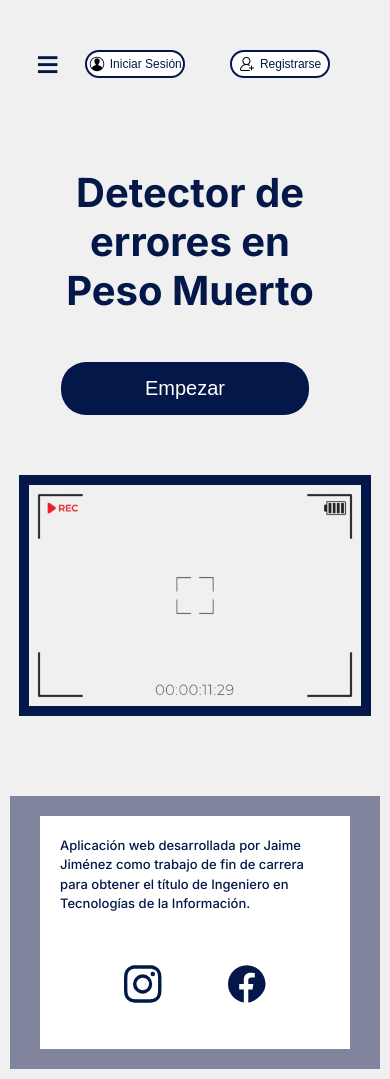
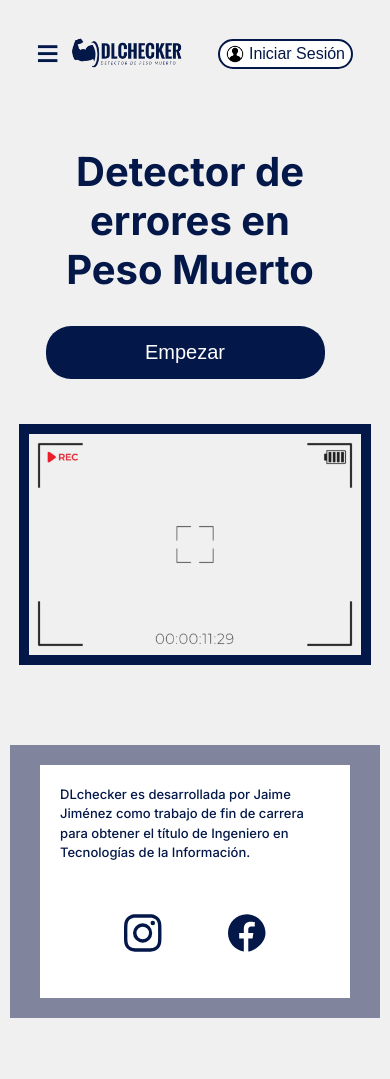
Before and after one commit to alexjmz2077/SistermaWeb_DetectorErroresPesoMuerto, a Django app: page / in a window 390 px wide. After the commit the page ends 1018 px from the top, so only its background shows below. Run offline with Django 5.2, Linux system fonts and the light colour scheme; some libraries are stand-ins or nearby versions.

Commit message:
version 1.4

```diff
--- a/tesis/static/css/estilo.css
+++ b/tesis/static/css/estilo.css
@@ -16,7 +16,26 @@
     flex-direction: column;
 }
 
+.logo {
+    width: 15%; /* Ajusta el tamaño según sea necesario */
+    height: auto;
+    margin-left: 10px; /* Espaciado entre el botón y la imagen */
+    vertical-align: middle; /* Alinear verticalmente con el botón */
+}
 
+#registerMessage {
+    margin-top: 10px;
+    font-size: 14px;
+}
+
+#registerMessage a {
+    color: #007bff;
+    text-decoration: none;
+}
+
+#registerMessage a:hover {
+    text-decoration: underline;
+}
 
 .sidebar {
     height: 100%; /* Full-height: always stays full-height */
@@ -311,9 +330,8 @@
 /* Botón Invertido Pequeño y Alineado a la Derecha */
 .auth-buttons {
     display: flex;
-    justify-content: flex-end;
-    gap: 10px;
-    margin-right: 10px;
+    justify-content: center; /* Centrar horizontalmente */
+    gap: 0; /* Eliminar cualquier espacio entre los botones */
 }
 
 .btn.inverted {
@@ -321,7 +339,7 @@
     color: #031749;
     border: 2px solid #031749;
     padding: 8px 5px;
-    font-size: 0.9rem;
+    font-size: 1rem;
     border-radius: 20px;
     cursor: pointer;
     transition: background-color 0.3s, color 0.3s;
@@ -409,9 +427,8 @@
 }
 
 .button-icon {
-    width: 25px; /* Ajusta el tamaño del ícono */
-    height: 25px; /* Mantén las proporciones */
-    margin-right: 8px; /* Espacio entre el ícono y el texto */
+    width: 20px; /* Ajusta el tamaño del ícono */
+    height: 20px; /* Mantén las proporciones */
     vertical-align: middle; /* Alinea el ícono verticalmente con el texto */
 }
 
@@ -437,7 +454,12 @@
         margin-top: 0; /* Eliminar margen superior */
         line-height: 1.2; /* Ajustar la altura de la línea */
     }
-
+    .logo {
+        width: 35%; /* Ajusta el tamaño según sea necesario */
+        height: auto;
+        margin-left: 5px; /* Espaciado entre el botón y la imagen */
+        vertical-align: middle; /* Alinear verticalmente con el botón */
+    }
     .menu {
         font-size: 2rem;
     }
@@ -445,7 +467,6 @@
     .auth-buttons {
         display: flex;
         align-items: center; /* Alinea verticalmente en el centro */
-        gap: 5px; /* Espacio entre el nombre y el botón */
     }
 
     .btn.inverted {
@@ -453,7 +474,7 @@
         align-items: center; /* Alinea ícono y texto en el centro verticalmente */
         justify-content: center; /* Centra ícono y texto horizontalmente */
         padding: 4px 8px; /* Ajusta el padding para que el botón no ocupe demasiado espacio */
-        font-size: 0.6rem; /* Un tamaño de fuente más pequeño */
+        font-size: 0.8rem; /* Un tamaño de fuente más pequeño */
         white-space: nowrap; /* Evita que el texto se rompa en dos líneas */
         max-width: 100%; /* Evita que el botón se desborde */
         box-sizing: border-box; /* Incluye el padding dentro del ancho del botón */
@@ -461,8 +482,8 @@
 
     .btn.inverted img {
         margin-right: 5px; /* Espacio entre el ícono y el texto */
-        width: 16px; /* Ajusta el tamaño del ícono */
-        height: 16px; /* Ajusta el tamaño del ícono */
+        width: 18px; /* Ajusta el tamaño del ícono */
+        height: 18px; /* Ajusta el tamaño del ícono */
     }
 
     img {
@@ -499,8 +520,9 @@
     }
 
     .btn {
-        width: 80%;
+        width: 90%;
         font-size: 1rem;
+        margin: 5px;
     }
 
     .titulos_btn {
@@ -577,7 +599,6 @@
 
     .auth-buttons {
         flex-direction: row;
-        gap: 15px;
     }
 
     .btn.inverted {
--- a/tesis/static/js/analisis.js
+++ b/tesis/static/js/analisis.js
@@ -376,7 +376,7 @@
             doc.setFont('helvetica', 'normal');
 
             // Ajuste de la longitud del texto
-            const footerText = 'Reporte generado por la aplicación web desarrollada por Jaime Jiménez como trabajo de fin de carrera para obtener el título de Ingeniero en Tecnologías de la Información.';
+            const footerText = 'Reporte generado por DLchecker, desarrollada por Jaime Jiménez como trabajo de fin de carrera para obtener el título de Ingeniero en Tecnologías de la Información.';
             const pageHeight = doc.internal.pageSize.height;
             const footerX = 20;
             const footerY = pageHeight - 20;
--- a/tesis/static/js/fun2.js
+++ b/tesis/static/js/fun2.js
@@ -401,7 +401,7 @@
             doc.setFont('helvetica', 'normal');
 
             // Ajuste de la longitud del texto
-            const footerText = 'Reporte generado por la aplicación web desarrollada por Jaime Jiménez como trabajo de fin de carrera para obtener el título de Ingeniero en Tecnologías de la Información.';
+            const footerText = 'Reporte generado por DLchecker, desarrollada por Jaime Jiménez como trabajo de fin de carrera para obtener el título de Ingeniero en Tecnologías de la Información.';
             const pageHeight = doc.internal.pageSize.height;
             const footerX = 20;
             const footerY = pageHeight - 20;
--- a/tesis/templates/inicio.html
+++ b/tesis/templates/inicio.html
@@ -30,6 +30,7 @@
     <div class="container">
         <header>
             <button class="menu" onclick="openNav()">≡</button>
+            <img src="{% static 'img/logo.png' %}" alt="Logo" class="logo">
             <div class="auth-buttons">
                 {% if user.is_authenticated %}
                 <span class="welcome-message">Bienvenido, {{ user.first_name }} {{ user.last_name }}</span>
@@ -39,7 +40,7 @@
                     </form>
                 {% else %}
                     <button class="btn inverted" onclick="openLoginPopup()"> <img src="{% static 'img/login.png' %}" alt="Iniciar Sesión" class="button-icon"> Iniciar Sesión</button>
-                    <button class="btn inverted" onclick="openRegisterPopup()"> <img src="{% static 'img/register.png' %}" alt="Registrarse" class="button-icon"> Registrarse</button>
+
                 {% endif %}
             </div>
             {% if login_error %}
@@ -70,6 +71,9 @@
                         <label for="loginPassword">Contraseña</label>
                         <input type="password" id="loginPassword" name="password" required>
                         <button type="submit" class="btn">Ingresar</button>
+                        <div id="registerMessage">
+                            <p>¿No tienes una cuenta? <a href="javascript:void(0);" onclick="openRegisterPopup()">Regístrate</a></p>
+                        </div>
                         {% if error %}
                             <div class="error-message">{{ error }}</div>
                         {% endif %}
@@ -157,7 +161,7 @@
 
             <div class="social-icons">
                 <div class="footer-message">
-                    Aplicación web desarrollada por Jaime Jiménez como trabajo de fin de carrera para obtener el título de Ingeniero en Tecnologías de la Información.
+                    DLchecker es desarrollada por Jaime Jiménez como trabajo de fin de carrera para obtener el título de Ingeniero en Tecnologías de la Información.
                 </div>
                 <div class="card">
                     <a class="social-link1" href="https://www.instagram.com/alexjmz__/">
```
Also changed, not shown: db.sqlite3, tesis/static/img/logo.png (added).
